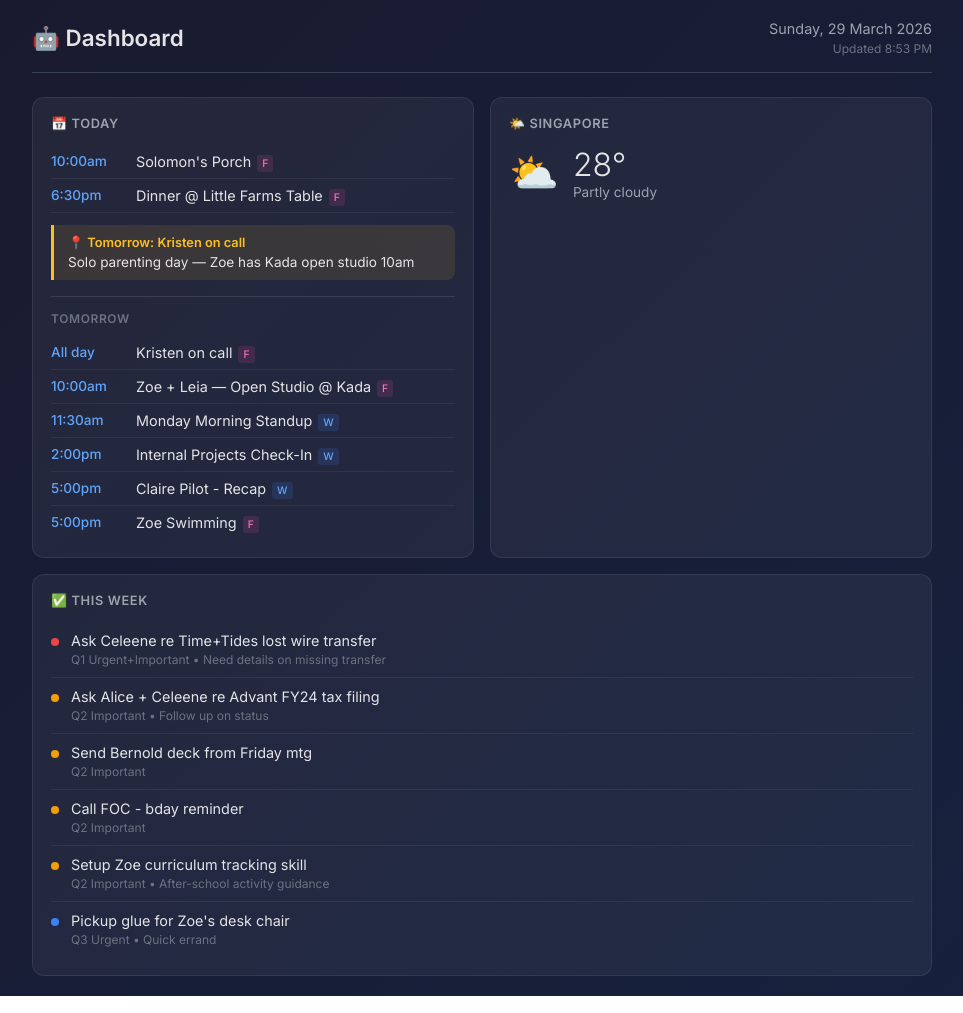
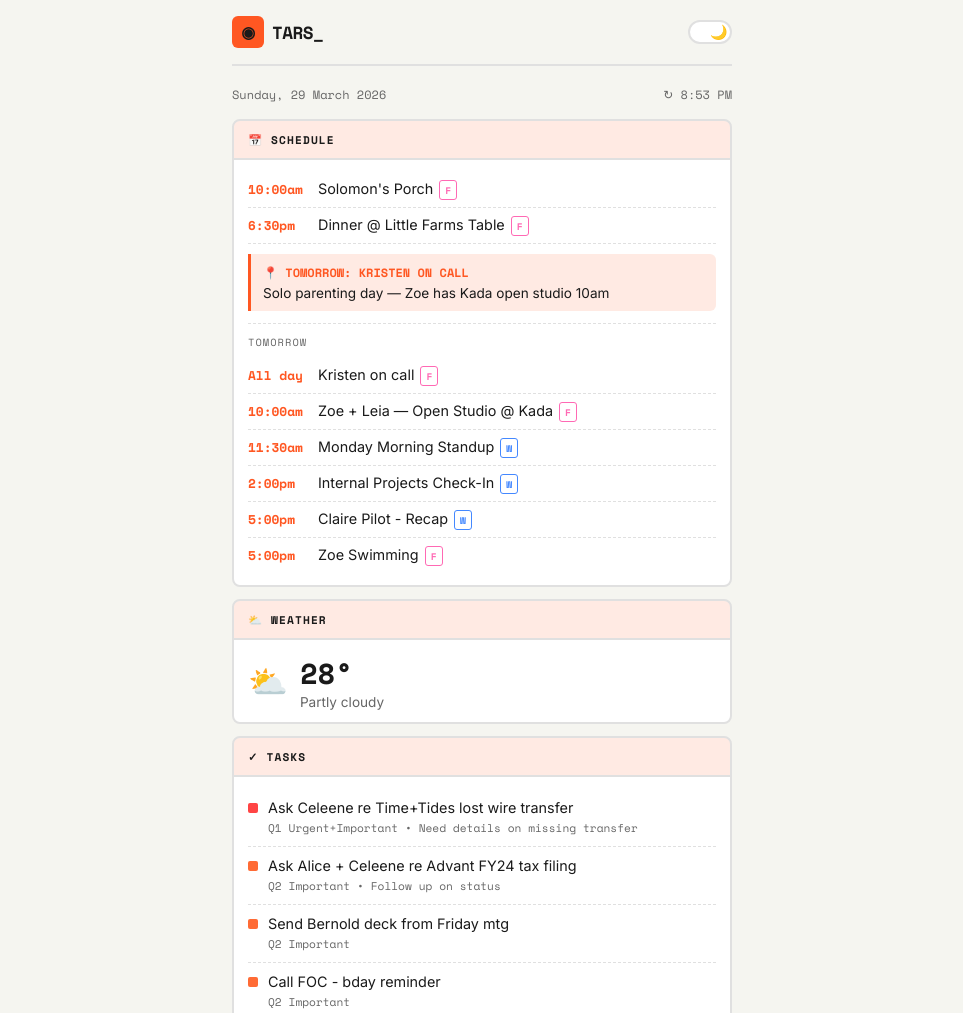
Before and after one commit to tars-lo/dashboard, a plain HTML site: page index.html in a window 1280 px wide. Shown: the top 1013 px of the page, without its empty margins (158-1121 px from the left). Drawn offline with nearby package versions, Linux system fonts and the light colour scheme.

Commit message:
Teenage Engineering aesthetic + day/night mode

```diff
--- a/index.html
+++ b/index.html
@@ -5,171 +5,332 @@
   <meta name="viewport" content="width=device-width, initial-scale=1.0">
   <title>TARS Dashboard</title>
   <link rel="preconnect" href="https://fonts.googleapis.com">
-  <link href="https://fonts.googleapis.com/css2?family=Inter:wght@300;400;500;600&display=swap" rel="stylesheet">
+  <link href="https://fonts.googleapis.com/css2?family=Space+Mono:wght@400;700&family=Inter:wght@400;500;600&display=swap" rel="stylesheet">
   <style>
+    :root {
+      --bg: #0a0a0a;
+      --surface: #141414;
+      --border: #2a2a2a;
+      --text: #fafafa;
+      --text-dim: #888;
+      --accent: #ff6b35;
+      --accent-dim: #ff6b3530;
+      --success: #00ff88;
+      --warning: #ffcc00;
+      --q1: #ff4444;
+      --q2: #ff6b35;
+      --q3: #4488ff;
+    }
+    .light {
+      --bg: #f5f5f0;
+      --surface: #ffffff;
+      --border: #e0e0e0;
+      --text: #1a1a1a;
+      --text-dim: #666;
+      --accent: #ff5722;
+      --accent-dim: #ff572220;
+    }
     * { box-sizing: border-box; margin: 0; padding: 0; }
     body {
-      font-family: 'Inter', -apple-system, BlinkMacSystemFont, sans-serif;
-      background: linear-gradient(135deg, #1a1a2e 0%, #16213e 100%);
-      color: #e4e4e7;
+      font-family: 'Inter', sans-serif;
+      background: var(--bg);
+      color: var(--text);
       min-height: 100vh;
-      padding: 20px;
+      padding: 16px;
+      transition: background 0.3s, color 0.3s;
     }
-    .container { max-width: 900px; margin: 0 auto; }
+    .container { max-width: 500px; margin: 0 auto; }
+
+    /* Header */
     .header {
       display: flex;
       justify-content: space-between;
       align-items: center;
-      margin-bottom: 24px;
+      margin-bottom: 20px;
       padding-bottom: 16px;
-      border-bottom: 1px solid #374151;
+      border-bottom: 2px solid var(--border);
     }
-    .header h1 { font-size: 1.4rem; font-weight: 600; display: flex; align-items: center; gap: 10px; }
-    .header .meta { text-align: right; }
-    .header .date { color: #9ca3af; font-size: 0.9rem; }
-    .header .updated { color: #6b7280; font-size: 0.75rem; margin-top: 4px; }
-    .grid {
-      display: grid;
-      grid-template-columns: 1fr 1fr;
-      gap: 16px;
+    .logo {
+      font-family: 'Space Mono', monospace;
+      font-size: 1.1rem;
+      font-weight: 700;
+      letter-spacing: -0.5px;
+      display: flex;
+      align-items: center;
+      gap: 8px;
     }
-    @media (max-width: 600px) {
-      .grid { grid-template-columns: 1fr; }
+    .logo-icon {
+      width: 32px;
+      height: 32px;
+      background: var(--accent);
+      border-radius: 6px;
+      display: flex;
+      align-items: center;
+      justify-content: center;
+      font-size: 16px;
     }
+    .mode-toggle {
+      width: 44px;
+      height: 24px;
+      background: var(--surface);
+      border: 2px solid var(--border);
+      border-radius: 12px;
+      cursor: pointer;
+      position: relative;
+      transition: all 0.2s;
+    }
+    .mode-toggle::after {
+      content: '☀️';
+      position: absolute;
+      left: 2px;
+      top: 1px;
+      font-size: 14px;
+      transition: all 0.2s;
+    }
+    .light .mode-toggle::after {
+      content: '🌙';
+      left: 20px;
+    }
+
+    /* Date bar */
+    .date-bar {
+      font-family: 'Space Mono', monospace;
+      font-size: 0.75rem;
+      color: var(--text-dim);
+      margin-bottom: 16px;
+      display: flex;
+      justify-content: space-between;
+    }
+
+    /* Cards */
     .card {
-      background: rgba(255,255,255,0.05);
-      border-radius: 12px;
-      padding: 18px;
-      border: 1px solid rgba(255,255,255,0.08);
+      background: var(--surface);
+      border: 2px solid var(--border);
+      border-radius: 8px;
+      margin-bottom: 12px;
+      overflow: hidden;
     }
-    .card h2 {
-      font-size: 0.8rem;
+    .card-header {
+      font-family: 'Space Mono', monospace;
+      font-size: 0.7rem;
+      font-weight: 700;
       text-transform: uppercase;
-      letter-spacing: 0.05em;
-      color: #9ca3af;
-      margin-bottom: 14px;
+      letter-spacing: 0.1em;
+      padding: 10px 14px;
+      background: var(--accent-dim);
+      border-bottom: 2px solid var(--border);
+      display: flex;
+      align-items: center;
+      gap: 8px;
     }
-    .card.full { grid-column: 1 / -1; }
+    .card-body { padding: 12px 14px; }
+
+    /* Events */
     .event {
       display: flex;
       padding: 8px 0;
-      border-bottom: 1px solid rgba(255,255,255,0.06);
+      border-bottom: 1px dashed var(--border);
       font-size: 0.9rem;
     }
     .event:last-child { border-bottom: none; }
     .event-time {
-      width: 85px;
-      color: #60a5fa;
-      font-weight: 500;
-      font-size: 0.85rem;
+      font-family: 'Space Mono', monospace;
+      width: 70px;
+      font-size: 0.8rem;
+      color: var(--accent);
+      font-weight: 700;
     }
     .event-title { flex: 1; }
     .tag {
-      font-size: 0.65rem;
+      font-family: 'Space Mono', monospace;
+      font-size: 0.6rem;
+      font-weight: 700;
       padding: 2px 5px;
       border-radius: 3px;
       margin-left: 6px;
-      font-weight: 500;
+      border: 1px solid currentColor;
     }
-    .tag-f { background: rgba(236,72,153,0.15); color: #f472b6; }
-    .tag-w { background: rgba(59,130,246,0.15); color: #60a5fa; }
-    .tag-t { background: rgba(74,222,128,0.15); color: #4ade80; }
+    .tag-f { color: #ff69b4; }
+    .tag-w { color: #4488ff; }
+    .tag-t { color: var(--success); }
+
+    /* Section divider */
+    .section-label {
+      font-family: 'Space Mono', monospace;
+      font-size: 0.65rem;
+      color: var(--text-dim);
+      text-transform: uppercase;
+      letter-spacing: 0.1em;
+      margin: 12px 0 8px;
+      padding-top: 10px;
+      border-top: 1px dashed var(--border);
+    }
+
+    /* Tasks */
     .task {
       display: flex;
       align-items: flex-start;
       padding: 10px 0;
-      border-bottom: 1px solid rgba(255,255,255,0.06);
+      border-bottom: 1px dashed var(--border);
     }
     .task:last-child { border-bottom: none; }
-    .task-bullet {
-      width: 8px;
-      height: 8px;
-      border-radius: 50%;
-      margin-right: 12px;
-      margin-top: 6px;
+    .task-dot {
+      width: 10px;
+      height: 10px;
+      border-radius: 2px;
+      margin-right: 10px;
+      margin-top: 4px;
       flex-shrink: 0;
     }
-    .q1 .task-bullet { background: #ef4444; }
-    .q2 .task-bullet { background: #f59e0b; }
-    .q3 .task-bullet { background: #3b82f6; }
+    .q1 .task-dot { background: var(--q1); }
+    .q2 .task-dot { background: var(--q2); }
+    .q3 .task-dot { background: var(--q3); }
     .task-content { flex: 1; }
     .task-title { font-size: 0.9rem; }
-    .task-meta { font-size: 0.75rem; color: #6b7280; margin-top: 3px; }
+    .task-meta {
+      font-family: 'Space Mono', monospace;
+      font-size: 0.7rem;
+      color: var(--text-dim);
+      margin-top: 3px;
+    }
+
+    /* Weather */
     .weather {
       display: flex;
       align-items: center;
-      gap: 14px;
+      gap: 12px;
     }
-    .weather-icon { font-size: 2.5rem; }
-    .weather-temp { font-size: 2rem; font-weight: 300; }
-    .weather-desc { color: #9ca3af; font-size: 0.85rem; }
+    .weather-icon { font-size: 2rem; }
+    .weather-temp {
+      font-family: 'Space Mono', monospace;
+      font-size: 1.8rem;
+      font-weight: 700;
+    }
+    .weather-desc {
+      font-size: 0.85rem;
+      color: var(--text-dim);
+    }
+
+    /* Callout */
     .callout {
-      background: rgba(251,191,36,0.1);
-      border-left: 3px solid #fbbf24;
-      padding: 10px 14px;
-      border-radius: 0 8px 8px 0;
-      margin-top: 12px;
+      background: var(--accent-dim);
+      border-left: 3px solid var(--accent);
+      padding: 10px 12px;
+      margin-top: 10px;
+      border-radius: 0 6px 6px 0;
       font-size: 0.85rem;
     }
-    .callout-title { font-weight: 600; color: #fbbf24; font-size: 0.8rem; margin-bottom: 4px; }
-    .section-tomorrow { margin-top: 16px; padding-top: 14px; border-top: 1px solid rgba(255,255,255,0.1); }
-    .section-tomorrow h3 { font-size: 0.75rem; color: #6b7280; margin-bottom: 10px; text-transform: uppercase; letter-spacing: 0.05em; }
-    .empty { color: #6b7280; font-style: italic; font-size: 0.85rem; }
+    .callout-title {
+      font-family: 'Space Mono', monospace;
+      font-weight: 700;
+      color: var(--accent);
+      font-size: 0.75rem;
+      margin-bottom: 4px;
+      text-transform: uppercase;
+    }
+
+    /* Empty state */
+    .empty {
+      color: var(--text-dim);
+      font-style: italic;
+      font-size: 0.85rem;
+      padding: 8px 0;
+    }
+
+    /* Footer */
+    .footer {
+      font-family: 'Space Mono', monospace;
+      font-size: 0.65rem;
+      color: var(--text-dim);
+      text-align: center;
+      margin-top: 20px;
+      padding-top: 16px;
+      border-top: 2px solid var(--border);
+    }
   </style>
 </head>
 <body>
   <div class="container">
     <div class="header">
-      <h1>🤖 Dashboard</h1>
-      <div class="meta">
-        <div class="date" id="currentDate">Loading...</div>
-        <div class="updated" id="lastUpdated"></div>
+      <div class="logo">
+        <div class="logo-icon">◉</div>
+        TARS_
       </div>
+      <div class="mode-toggle" onclick="toggleMode()"></div>
     </div>
 
-    <div class="grid">
+    <div class="date-bar">
+      <span id="currentDate">Loading...</span>
+      <span id="lastUpdated"></span>
+    </div>
+
     <div class="card">
-        <h2>📅 Today</h2>
+      <div class="card-header">📅 Schedule</div>
+      <div class="card-body">
         <div id="todayEvents">Loading...</div>
-        <div class="section-tomorrow">
-          <h3>Tomorrow</h3>
+        <div class="section-label">Tomorrow</div>
         <div id="tomorrowEvents">Loading...</div>
       </div>
     </div>
 
     <div class="card">
-        <h2>🌤️ Singapore</h2>
+      <div class="card-header">⛅ Weather</div>
+      <div class="card-body">
         <div class="weather" id="weather">
-          <div class="weather-icon">☁️</div>
+          <div class="weather-icon">--</div>
           <div>
             <div class="weather-temp">--°</div>
             <div class="weather-desc">Loading...</div>
           </div>
         </div>
       </div>
+    </div>
 
-      <div class="card full">
-        <h2>✅ This Week</h2>
+    <div class="card">
+      <div class="card-header">✓ Tasks</div>
+      <div class="card-body">
         <div id="tasks">Loading...</div>
       </div>
+    </div>
+
+    <div class="footer">
+      TARS.LO" × TEENAGE ENGINEERING AESTHETICS<br>
+      SG / 2026
     </div>
   </div>
 
   <script>
-    // Data loaded from data.json
+    // Mode toggle
+    function toggleMode() {
+      document.body.classList.toggle('light');
+      localStorage.setItem('mode', document.body.classList.contains('light') ? 'light' : 'dark');
+    }
+
+    // Auto mode based on time (6am-6pm = light)
+    function autoMode() {
+      const hour = new Date().getHours();
+      const savedMode = localStorage.getItem('mode');
+      if (savedMode) {
+        if (savedMode === 'light') document.body.classList.add('light');
+      } else {
+        if (hour >= 6 && hour < 18) document.body.classList.add('light');
+      }
+    }
+    autoMode();
+
+    // Load data
     async function loadDashboard() {
       try {
         const res = await fetch('data.json?' + Date.now());
         const data = await res.json();
 
-        // Update date
         document.getElementById('currentDate').textContent = data.date;
-        document.getElementById('lastUpdated').textContent = 'Updated ' + data.updated;
+        document.getElementById('lastUpdated').textContent = '↻ ' + data.updated;
 
-        // Today events
+        // Today
         const todayEl = document.getElementById('todayEvents');
         if (data.today.length === 0) {
-          todayEl.innerHTML = '<div class="empty">No events</div>';
+          todayEl.innerHTML = '<div class="empty">Clear day</div>';
         } else {
           todayEl.innerHTML = data.today.map(e => `
             <div class="event">
@@ -179,10 +340,20 @@
           `).join('');
         }
 
-        // Tomorrow events
+        // Callout
+        if (data.callout) {
+          todayEl.insertAdjacentHTML('beforeend', `
+            <div class="callout">
+              <div class="callout-title">${data.callout.title}</div>
+              ${data.callout.body}
+            </div>
+          `);
+        }
+
+        // Tomorrow
         const tmrwEl = document.getElementById('tomorrowEvents');
         if (data.tomorrow.length === 0) {
-          tmrwEl.innerHTML = '<div class="empty">No events</div>';
+          tmrwEl.innerHTML = '<div class="empty">Clear day</div>';
         } else {
           tmrwEl.innerHTML = data.tomorrow.map(e => `
             <div class="event">
@@ -190,12 +361,6 @@
               <div class="event-title">${e.title}<span class="tag tag-${e.tag.toLowerCase()}">${e.tag}</span></div>
             </div>
           `).join('');
-        }
-
-        // Callout
-        if (data.callout) {
-          const calloutHtml = `<div class="callout"><div class="callout-title">${data.callout.title}</div>${data.callout.body}</div>`;
-          todayEl.insertAdjacentHTML('beforeend', calloutHtml);
         }
 
         // Weather
@@ -210,11 +375,11 @@
         // Tasks
         const tasksEl = document.getElementById('tasks');
         if (data.tasks.length === 0) {
-          tasksEl.innerHTML = '<div class="empty">No tasks</div>';
+          tasksEl.innerHTML = '<div class="empty">All clear</div>';
         } else {
           tasksEl.innerHTML = data.tasks.map(t => `
             <div class="task ${t.priority}">
-              <div class="task-bullet"></div>
+              <div class="task-dot"></div>
               <div class="task-content">
                 <div class="task-title">${t.title}</div>
                 <div class="task-meta">${t.meta}</div>
@@ -223,14 +388,12 @@
           `).join('');
         }
       } catch (e) {
-        console.error('Failed to load dashboard:', e);
+        console.error('Load failed:', e);
       }
     }
 
     loadDashboard();
-    // Auto-refresh every 5 minutes
     setInterval(loadDashboard, 5 * 60 * 1000);
   </script>
 </body>
 </html>
-<!-- deployed Sun Mar 29 20:56:50 +08 2026 -->
```
Lines whose indentation alone changed are shown as unchanged.
